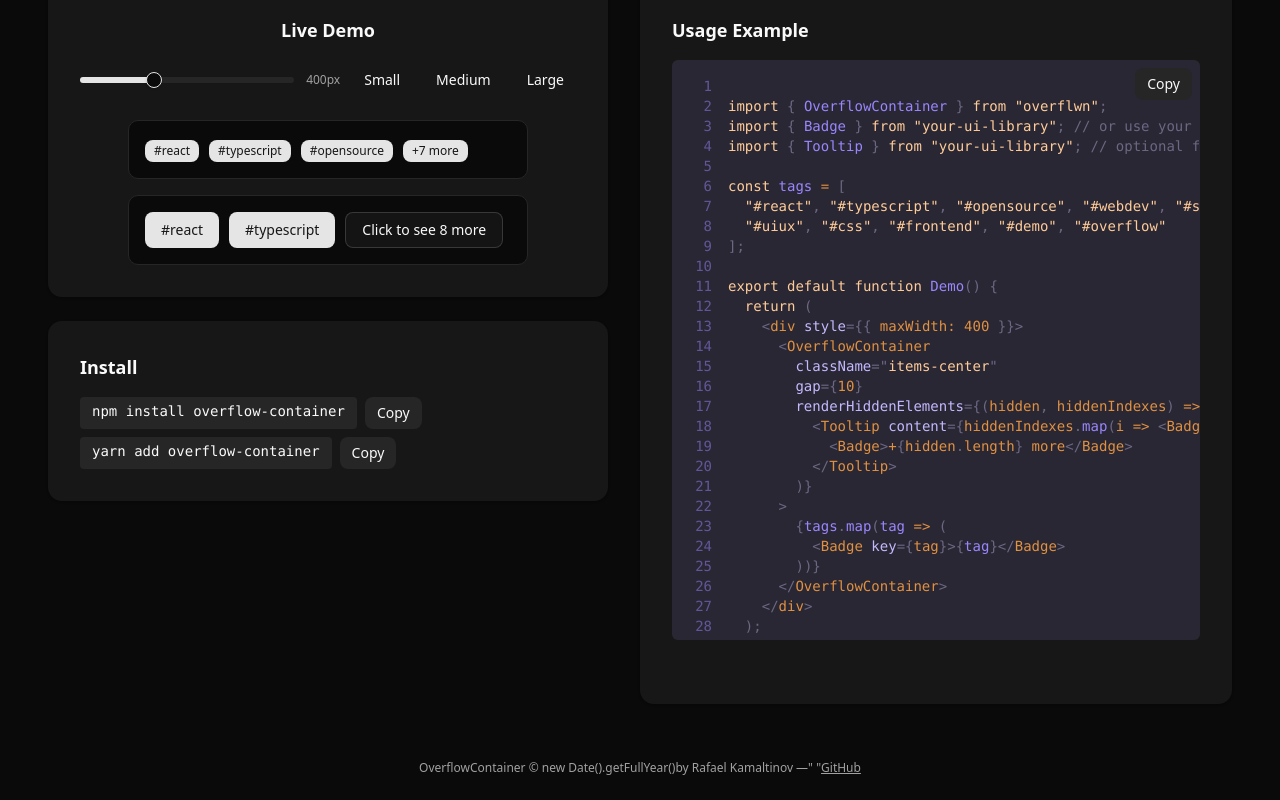
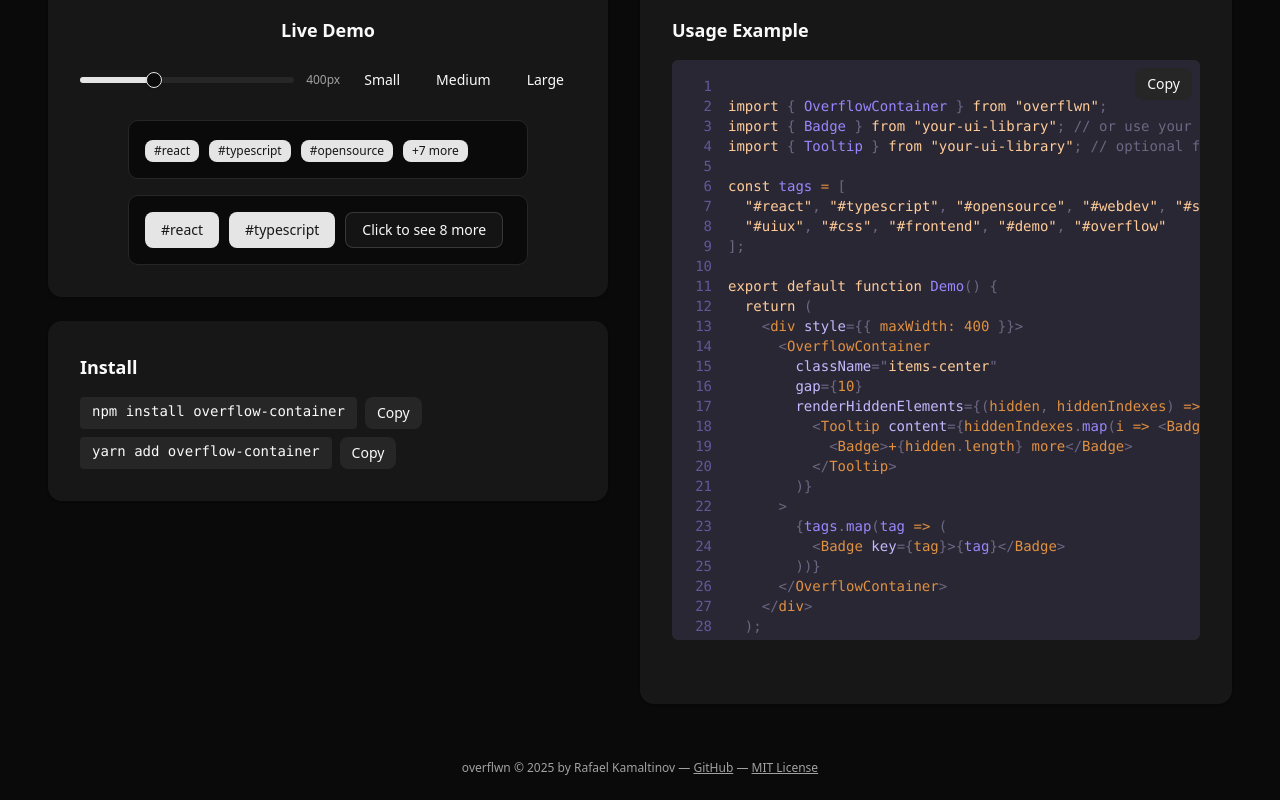
Before and after one commit to Insiderto/overflwn, a React (Vite) app: page / in a window 1280 px wide. Shown: the part 330-1130 px from the top of the page. Built offline with nearby package versions, Linux system fonts and the light colour scheme.

Commit message:
added licencse

```diff
--- a/src/App.tsx
+++ b/src/App.tsx
@@ -338,14 +338,17 @@ function App() {
 			</div>
 
 			<footer className="w-full px-12 text-center text-xs text-muted-foreground mt-8">
-				OverflowContainer &copy; new Date().getFullYear()by Rafael Kamaltinov —"
-				"
+				overflwn &copy; {new Date().getFullYear()} by Rafael Kamaltinov —{" "}
 				<a href="https://github.com/Insiderto/overflwn" className="underline">
 					GitHub
 				</a>
+				{" — "}
+				<a href="https://github.com/Insiderto/overflwn/blob/master/LICENSE" className="underline">
+					MIT License
+				</a>
 			</footer>
-		</div>
-	);
-}
+			</div>
+		);
+	}
 
 export default App;
```
Also changed, not shown: 2 other files (tests, documents, lock files or other folders).
